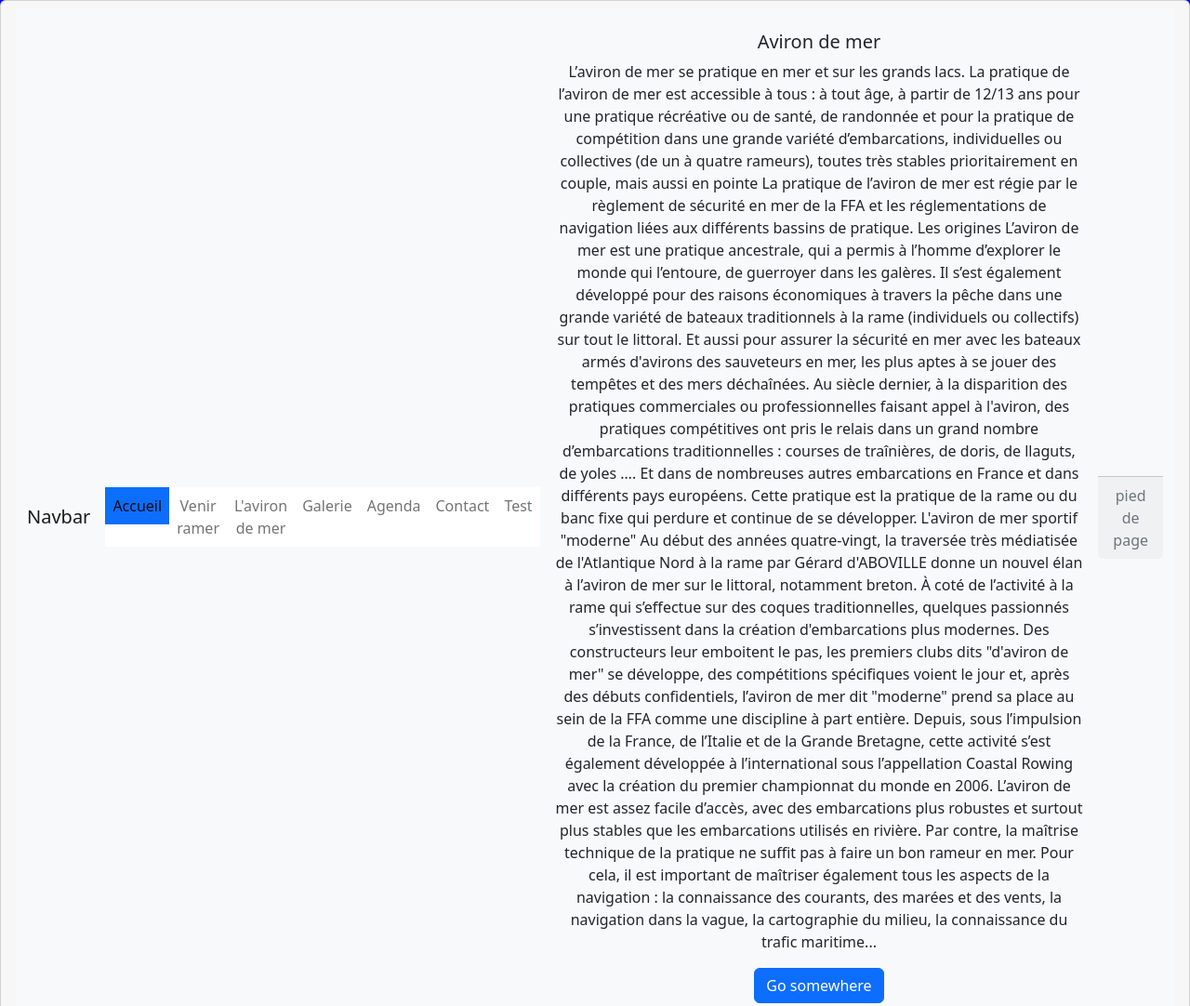
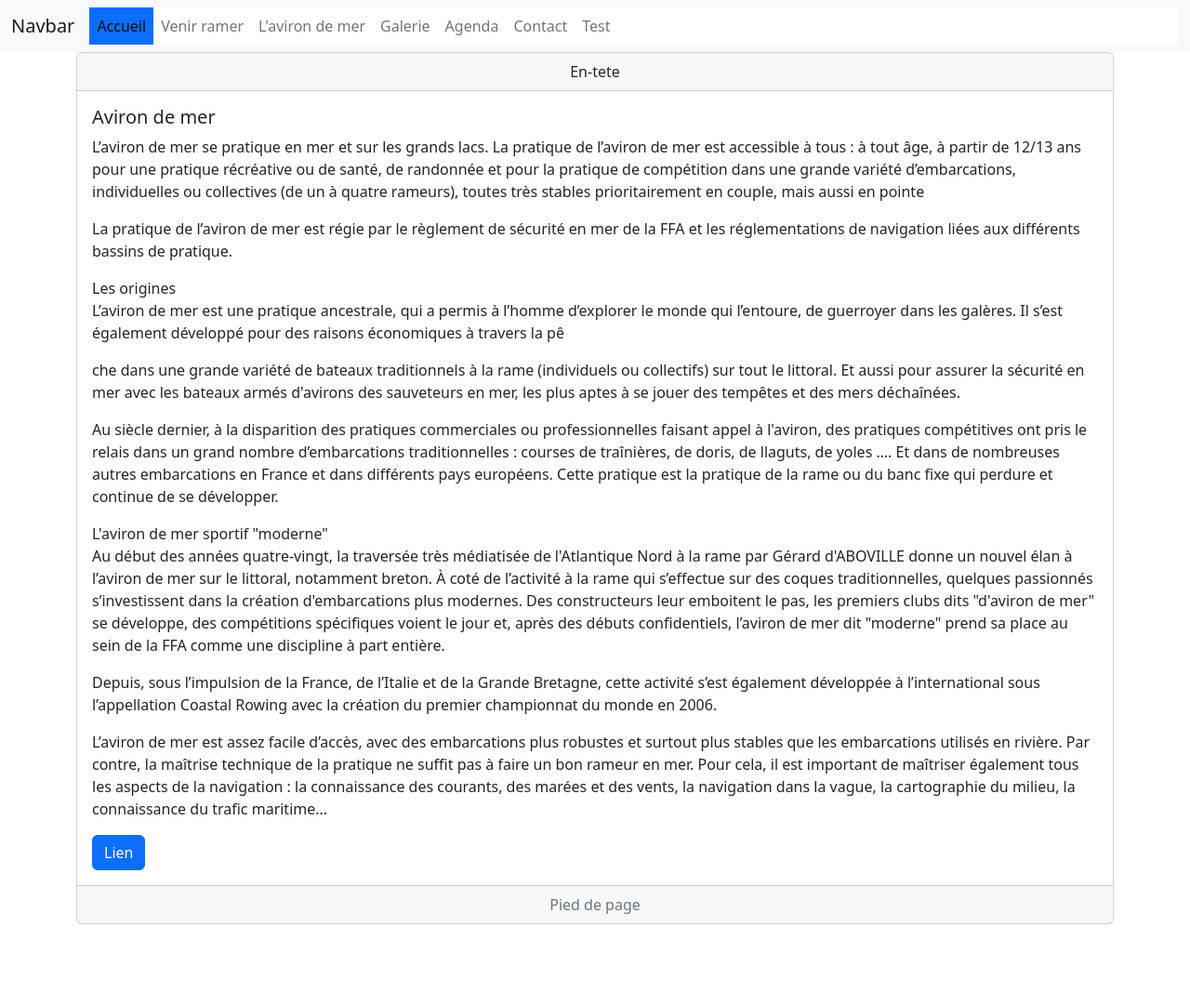
Before and after one commit to gallalain/test, a plain HTML site: page Test2.html in a window 1280 px wide. Shown: the top 1082 px of the page at 93% size. After the commit the page ends 994 px from the top, so only its background shows below. Drawn offline with nearby package versions, Linux system fonts and the light colour scheme.

Commit message:
premier commit branche2

```diff
--- a/Css/style.css
+++ b/Css/style.css
@@ -2,9 +2,9 @@ html, body {
   height: 100%;
   width: 100%;
 }
-.card-body {position:absolute;
-  top:100px;z-index:0;
-  }
+.z0 {position:absolute;top: 100px;
+ z-index:0;
+ }
 
 div {position:relative;
     z-index: 3}
--- a/Test2.html
+++ b/Test2.html
@@ -6,11 +6,10 @@
     <meta name="viewport" content="width=device-width, initial-scale=1, shrink-to-fit=no">
     <!-- CSS only -->
 <link href="https://cdn.jsdelivr.net/npm/bootstrap@5.2.3/dist/css/bootstrap.min.css" rel="stylesheet" integrity="sha384-rbsA2VBKQhggwzxH7pPCaAqO46MgnOM80zW1RWuH61DGLwZJEdK2Kadq2F9CUG65" crossorigin="anonymous">
-    <link rel="stylesheet" href="Css\style2.css">
+    <link rel="stylesheet" href="Css\style.css">
   </head>
   <body>
-    <div class="card text-center">
-      <div class="card-header">
+    <div>
     <nav class="navbar navbar-expand-lg bg-light">
       <div class="container-fluid">
         <a class="navbar-brand" href="#">Navbar</a>
@@ -41,10 +40,16 @@
       <a class="nav-link" href="Test.html">Test</a>
   </ul>
     </div>
-      <div class="card-body">
+      </div>
+        </div>
+<div class="container">
+  <div class="card text-center">
+    <div class="card-header">
+      En-tete
+    </div>
+    <div class="card-body text-start">
       <h5 class="card-title">Aviron de mer</h5>
-        <p class="card-text">
-          L’aviron de mer se pratique en mer et sur les grands lacs. La pratique de l’aviron de mer est
+      <p class="card-text">L’aviron de mer se pratique en mer et sur les grands lacs. La pratique de l’aviron de mer est
         accessible à tous :
 
            à tout âge, à partir de 12/13 ans
@@ -52,45 +57,46 @@
            dans une grande variété d’embarcations, individuelles ou collectives (de un à quatre rameurs),
             toutes très stables prioritairement en couple, mais aussi en pointe
 
-          La pratique de l’aviron de mer est régie par le règlement de sécurité en mer de la FFA et les
-           réglementations de navigation liées aux différents bassins de pratique.
+       <p class="card-text">La pratique de l’aviron de mer est régie par le règlement de sécurité en mer de la FFA et les
+         réglementations de navigation liées aux différents bassins de pratique.</p>
        Les origines
 
-          L’aviron de mer est une pratique ancestrale, qui a permis à l’homme d’explorer le monde qui
+       <p class="card-text">L’aviron de mer est une pratique ancestrale, qui a permis à l’homme d’explorer le monde qui
         l’entoure, de guerroyer dans les galères. Il s’est également développé pour des raisons économiques
-            à travers la pêche dans une grande variété de bateaux traditionnels à la rame
+         à travers la pê<p class="card-text">che dans une grande variété de bateaux traditionnels à la rame
           (individuels ou collectifs) sur tout le littoral. Et aussi pour assurer la sécurité en mer
            avec les bateaux armés d'avirons des sauveteurs en mer, les plus aptes à se jouer des tempêtes
-               et des mers déchaînées.
+         et des mers déchaînées.</p>
 
-          Au siècle dernier, à la disparition des pratiques commerciales ou professionnelles faisant appel
+       <p class="card-text">Au siècle dernier, à la disparition des pratiques commerciales ou professionnelles faisant appel
         à l'aviron, des pratiques compétitives ont pris le relais dans un grand nombre d’embarcations
          traditionnelles : courses de traînières, de doris, de llaguts, de yoles …. Et dans de nombreuses
           autres embarcations en France et dans différents pays européens. Cette pratique est la pratique
-              de la rame ou du banc fixe qui perdure et continue de se développer.
+         de la rame ou du banc fixe qui perdure et continue de se développer.</p>
        L'aviron de mer sportif "moderne"
 
-          Au début des années quatre-vingt, la traversée très médiatisée de l'Atlantique Nord à la rame
+       <p class="card-text">Au début des années quatre-vingt, la traversée très médiatisée de l'Atlantique Nord à la rame
        par Gérard d'ABOVILLE donne un nouvel élan à l’aviron de mer sur le littoral, notamment breton.
         À coté de l’activité à la rame qui s’effectue sur des coques traditionnelles, quelques passionnés
         s’investissent dans la création d'embarcations plus modernes. Des constructeurs leur emboitent
          le pas, les premiers clubs dits "d'aviron de mer" se développe, des compétitions spécifiques
           voient le jour et, après des débuts confidentiels, l’aviron de mer dit "moderne" prend sa place
-              au sein de la FFA comme une discipline à part entière.
+         au sein de la FFA comme une discipline à part entière.</p>
 
-          Depuis, sous l’impulsion de la France, de l’Italie et de la Grande Bretagne, cette activité
+       <p class="card-text">Depuis, sous l’impulsion de la France, de l’Italie et de la Grande Bretagne, cette activité
        s’est également développée à l’international sous l’appellation Coastal Rowing avec la création
-            du premier championnat du monde en 2006.
+         du premier championnat du monde en 2006.</p>
 
-          L’aviron de mer est assez facile d’accès, avec des embarcations plus robustes et surtout plus
+       <p class="card-text">L’aviron de mer est assez facile d’accès, avec des embarcations plus robustes et surtout plus
         stables que les embarcations utilisés en rivière. Par contre, la maîtrise technique de la pratique
          ne suffit pas à faire un bon rameur en mer. Pour cela, il est important de maîtriser également
           tous les aspects de la navigation : la connaissance des courants, des marées et des vents,
            la navigation dans la vague, la cartographie du milieu,  la connaissance du trafic maritime...</p>
-        <a href="#" class="btn btn-primary">Go somewhere</a>
+      <a href="#" class="btn btn-primary">Lien</a>
     </div>
     <div class="card-footer text-muted">
-        pied de page
+      Pied de page
+    </div>
   </div>
 </div>
 <script src="https://cdn.jsdelivr.net/npm/bootstrap@5.2.3/dist/js/bootstrap.bundle.min.js" integrity="sha384-kenU1KFdBIe4zVF0s0G1M5b4hcpxyD9F7jL+jjXkk+Q2h455rYXK/7HAuoJl+0I4" crossorigin="anonymous">
```
Also changed, not shown: Agenda.html (+24 -1 lines), Test.html (+12 -12 lines). Lines whose indentation alone changed are shown as unchanged.
